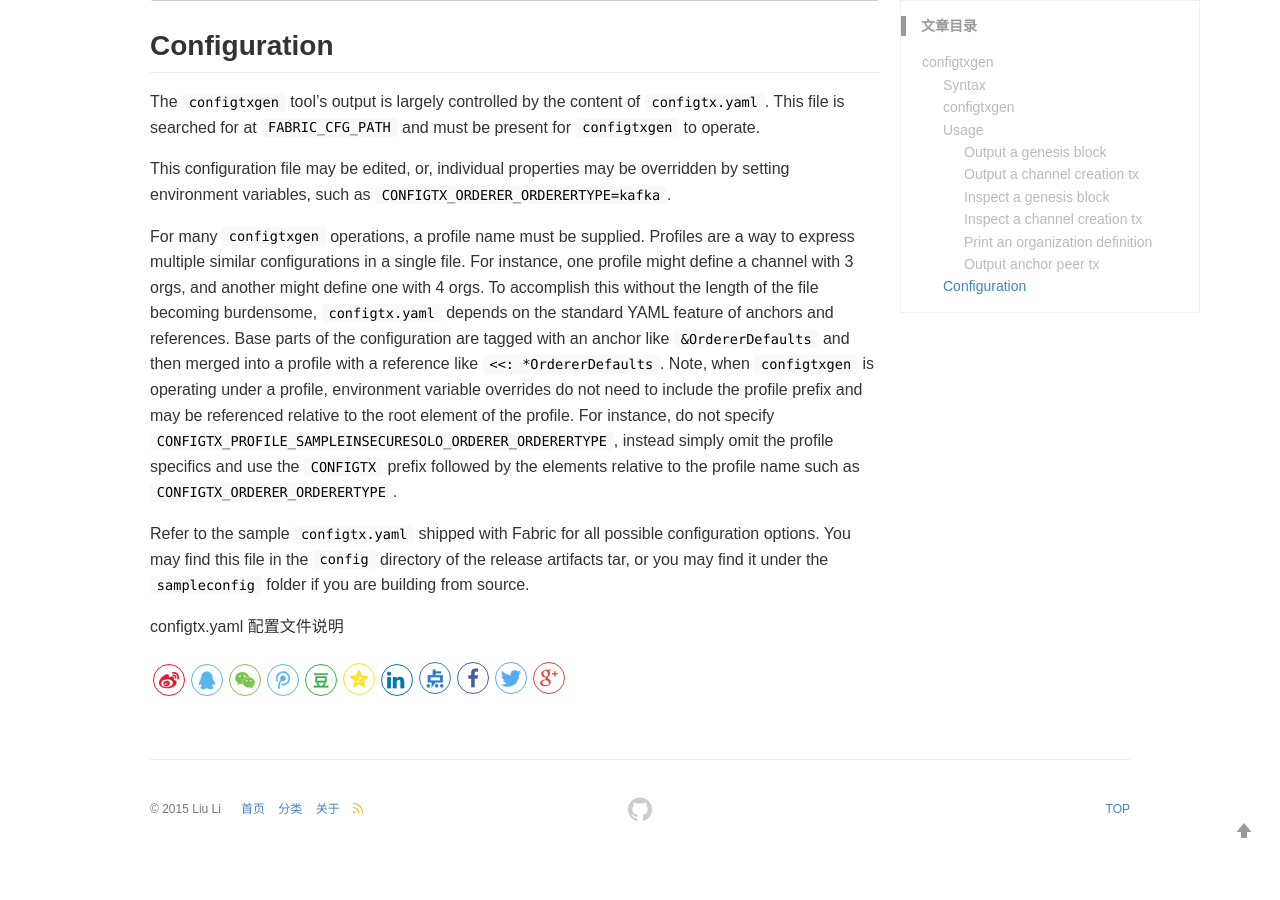
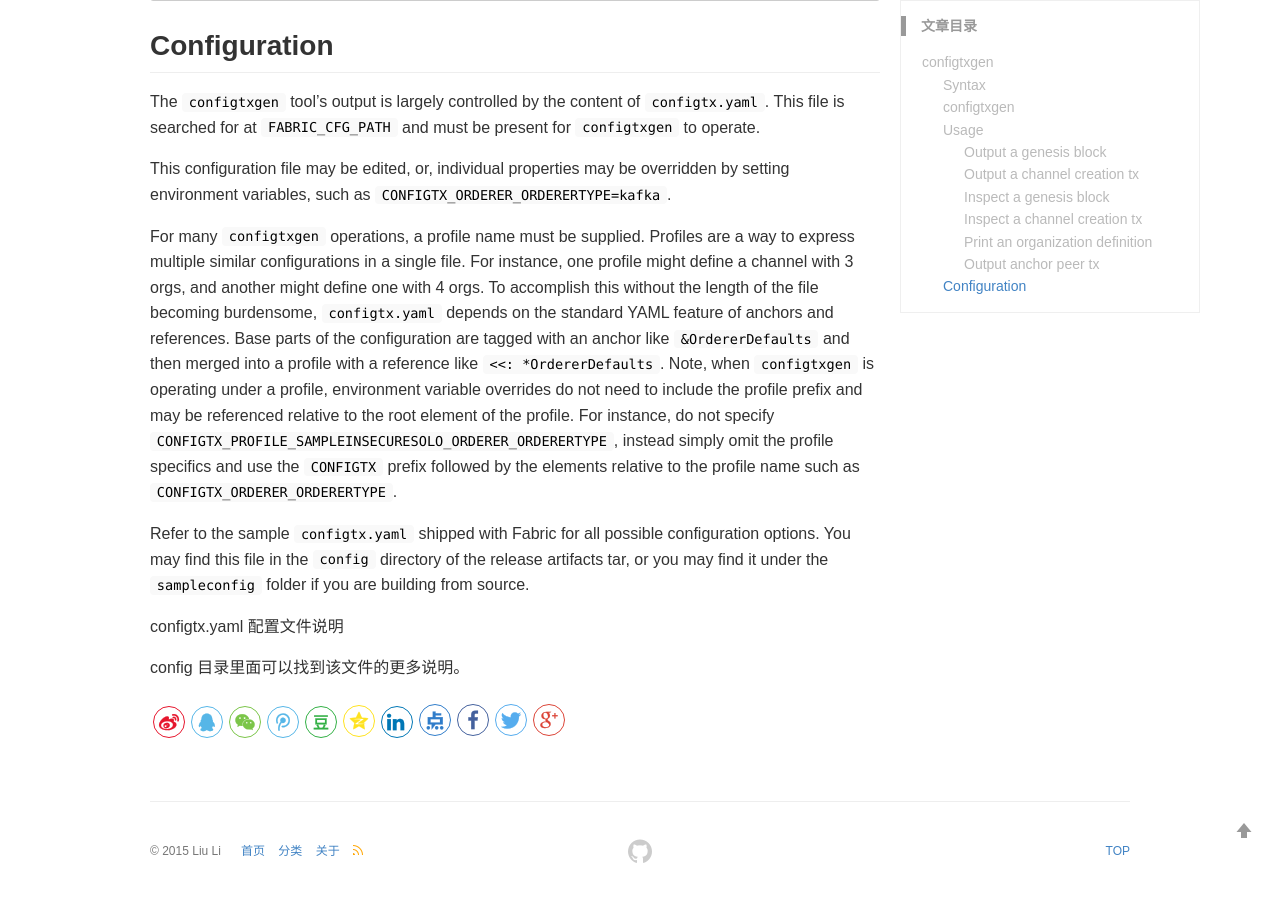
Before and after one commit to nox60/nox60.github.io, a Jekyll site: the page built from _posts/2019-8-7-configtxgen.md, in a window 1280 px wide and 900 px high, scrolled down 2942 px. Built offline with Jekyll 4.4.1, drawn with Linux system fonts in a browser that asks for light colours; our own code applies the rules of GitHub Pages for plain Markdown files; comment, search, counter and statistics services are not loaded; before the commit the page ends 3800 px from its top, so only the background shows below that.

Commit message:
Modify files

```diff
--- a/_posts/2019-8-7-configtxgen.md
+++ b/_posts/2019-8-7-configtxgen.md
@@ -160,3 +160,5 @@ if you are building from source.
 
 
 configtx.yaml 配置文件说明
+
+config 目录里面可以找到该文件的更多说明。
```
